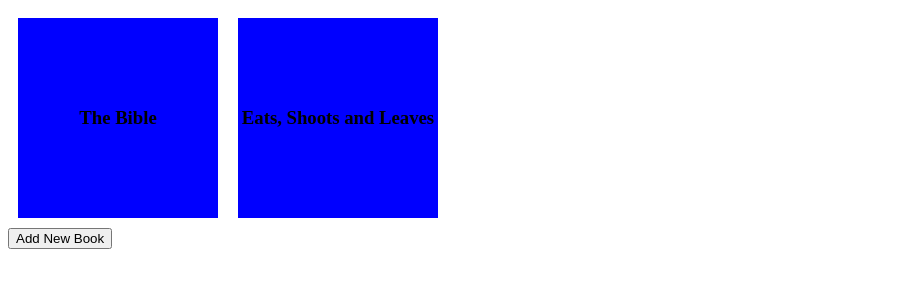
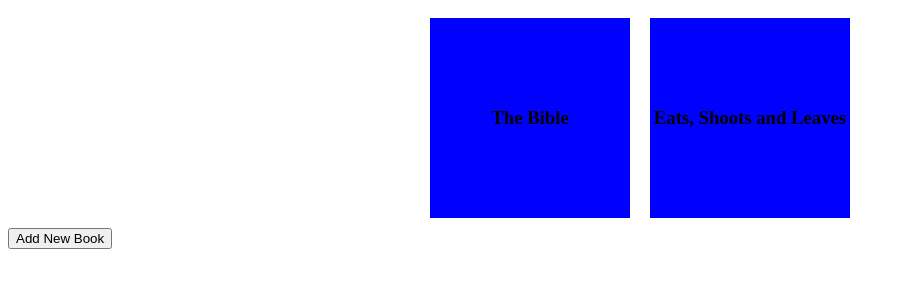
Before and after one commit to MarkKourie/book--ibrary, a plain HTML site: page index.html in a window 1280 px wide. Shown: the whole page, without its empty margins (0-905 px from the left). Drawn offline with Linux system fonts and the light colour scheme.

Commit message:
fixed some css. changed costructor object to class

```diff
--- a/scripts/main.js
+++ b/scripts/main.js
@@ -1,3 +1,9 @@
+/* To do:
+1. refactor using classes
+2. add local storage
+3. make the CSS prettier
+*/
+
 const myLibrary = [{title: "The Bible",
                     author: "Unknown",
                     noOfPages:"1200",
@@ -26,13 +32,15 @@
 }
 
 
-function Book(title, author, noOfPages, genre, readOrUnread) {
+class Book {
+    constructor(title, author, noOfPages, genre, readOrUnread) {
         this.title = title
         this.author = author
         this.noOfPages = noOfPages
         this.genre = genre
         this.readOrUnread = readOrUnread
         this.id = create_UUID()
+    }
 }
 
 function addBookToLibrary() {
@@ -137,6 +145,7 @@
         littleForm.appendChild(checkIfRead)
         checkIfRead.addEventListener('change', (e) => markAsReadOrUnread(checkIfRead, card))
 
+        bookInfoBack.classList.add("card-back")
 
         bookInfoBack.appendChild(authorInfo)
         bookInfoBack.appendChild(noOfPagesPara)
--- a/styles/main.css
+++ b/styles/main.css
@@ -13,8 +13,19 @@
     align-content: center;
 }
 
-#bookshelf {
-    display: flex;
+.card-back {
+    display: grid;
+    grid-template-rows: repeat(4, auto);
+    margin: 1em;
+}
+
+.container, #bookshelf {
+    justify-content: center;
+    align-content: center;
+    justify-items: center;
+    align-items: center;
+    display: grid;
+    grid-template-columns: repeat(3, auto);
 }
 
 h3 {
```
Lines whose indentation alone changed are shown as unchanged.
